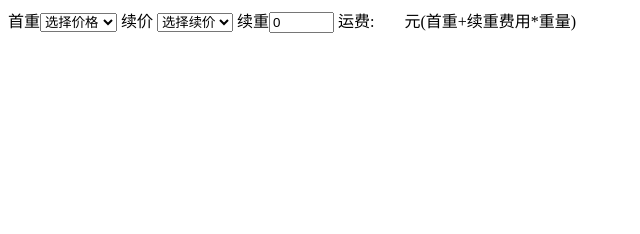
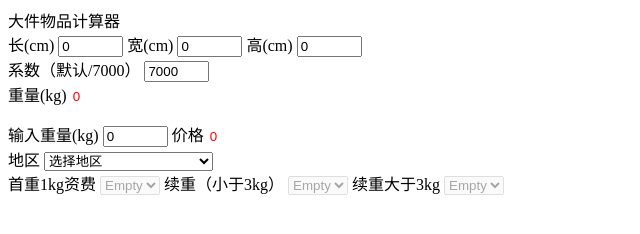
Before and after one commit to zzgyy123/zzgyy123.github.io, a plain HTML site: page index.html in a window 1280 px wide. Shown: the whole page, without its empty margins (0-640 px from the left). Drawn offline with Linux system fonts and the light colour scheme.

Commit message:
calculate weight
calculate weight

```diff
--- a/index.html
+++ b/index.html
@@ -1,47 +1,145 @@
+大件物品计算器
+<br>
+<form onsubmit="return bigAllSelected();">
+	  长(cm)
+	  <input id="big1" size="5" value="0" onFocus="if (value =='0'){value =''}" onBlur="if (value ==''){value='0'}" />
+	  宽(cm)
+	  <input id="big2" size="5" value="0" onFocus="if (value =='0'){value =''}" onBlur="if (value ==''){value='0'}" />
+	  高(cm)
+	  <input id="big3" size="5" value="0" onFocus="if (value =='0'){value =''}" onBlur="if (value ==''){value='0'}" />
+	  <br/>
+	  系数（默认/7000）
+	  <input id="big4" size="5" value="7000" onFocus="if (value =='0'){value =''}" onBlur="if (value ==''){value='0'}" />
+	  <br/>
+	  重量(kg)
+	  <input id="big5" size="10" value="0" style="border:0;background:transparent;width:30px;height:15px;color:#FF0000" />
+</form>
+输入重量(kg)
+<input id="weight" size="5" value="0" onFocus="if (value =='0'){value =''}" onBlur="if (value ==''){value='0'}" />
+价格
+<input id="sum" size="10" value="0" style="border:0;background:transparent;width:30px;height:15px;color:#FF0000" title="最终计费" />
   <form onsubmit="return allSelected();">
-       首重<select id="sel1">
-        <option value="0">选择价格</option>
-        <option value="8" >广东8元</option>
-        <option value="10" >江苏10元</option>
-        <option value="10" >浙江10元</option>
-        <option value="10" >上海10元</option>
-        <option value="12" >安徽12元</option>
-        <option value="12" >北京12元</option>
+      地区
+	  <select id="sel1">
+        <option value="0">选择地区</option>
+        <option value="8" >山东</option>
+        <option value="10" >浙江、江苏、上海</option>
+        <option value="10" >安徽、天津、北京</option>
+        <option value="10" >江西、湖南</option>
+        <option value="12" >山西、广东</option>
+        <option value="12" >湖北、陕西</option>
+        <option value="10" >河南、河北</option>
+        <option value="10" >黑龙江、吉林、辽宁</option>
+        <option value="10" >福建</option>
+        <option value="12" >贵州、广西</option>
+        <option value="12" >云南、四川、重庆</option
+        <option value="10" >海南</option>
+        <option value="10" >内蒙、甘肃、宁夏、青海</option>
+        <option value="10" >新疆</option>
+        <option value="12" >西藏</option>
       </select>
-      续价
-      <select id="sel2">
-        <option value="0">选择续价</option>
-        <option value="1" >广东1元</option>
-        <option value="5" >江苏5元</option>
-        <option value="5" >浙江5元</option>
-        <option value="5" >上海5元</option>
-        <option value="5" >安徽5元</option>
-        <option value="5" >北京5元</option>
+	  <br/>
+      首重1kg资费
+	  <select id="sel2" disabled="disabled">
+        <option value="0">Empty</option>
+        <option value="8" >8</option>
+		<option value="8" >8</option>
+        <option value="10" >10</option>
+		<option value="10" >10</option>
+		<option value="10" >10</option>
+		<option value="10" >10</option>
+		<option value="10" >10</option>
+        <option value="12" >12</option>
+        <option value="12" >12</option>
+        <option value="15" >15</option>
+		<option value="15" >15</option>
+		<option value="18" >18</option>
+		<option value="18" >18</option>
+		<option value="25" >25</option>
+		<option value="25" >25</option>
       </select>
-      续重<input id="sel3" size="5" value="0" onFocus="if (value =='0'){value =''}" onBlur="if (value ==''){value='0'}" title="输入续重重量,不含首重!" />
-        运费:<input id="sum" size="5" style="border:0;background:transparent;width:30px;height:15px;color:#FF0000" title="最终计费" />元(首重+续重费用*重量)
+      续重（小于3kg）
+      <select id="sel3" disabled="disabled">
+        <option value="0">Empty</option>
+        <option value="2" >2</option>
+		<option value="4" >4</option>
+        <option value="6" >6</option>
+		<option value="6" >6</option>
+		<option value="6" >6</option>
+		<option value="6" >6</option>
+		<option value="6" >6</option>
+        <option value="6" >6</option>
+        <option value="8" >8</option>
+        <option value="10" >10</option>
+		<option value="10" >10</option>
+		<option value="12" >12</option>
+		<option value="15" >15</option>
+		<option value="25" >25</option>
+		<option value="25" >25</option>
+      </select>
+	  续重大于3kg
+      <select id="sel4" disabled="disabled">
+        <option value="0">Empty</option>
+        <option value="4" >4</option>
+		<option value="6" >6</option>
+        <option value="8" >8</option>
+		<option value="8" >8</option>
+		<option value="8" >8</option>
+		<option value="8" >8</option>
+		<option value="8" >8</option>
+        <option value="8" >8</option>
+        <option value="10" >10</option>
+        <option value="12" >12</option>
+		<option value="12" >12</option>
+		<option value="14" >14</option>
+		<option value="17" >17</option>
+		<option value="27" >27</option>
+		<option value="27" >27</option>
+      </select>
+</form>
+
 <script type="text/javascript">
-  <!--
 	window.onload = function(){
-        for(var i=1;i<=3;i++){
-            document.forms[0]["sel" + i].onchange = getSum;
+        for(var i=1;i<=4;i++){
+            document.forms[1]["sel" + i].onchange = getSum;
+        }
+		document.getElementById("weight").onchange = getSum;
+		for(var i=1;i<=4;i++){
+            document.forms[0]["big" + i].onchange = getWeight;
         }
     }
 	function getSum(){
 		if(this.nodeName=='SELECT'){
 			var index = this.selectedIndex
-   document.getElementById("sel1").options[index].selected = true;
 			document.getElementById("sel2").options[index].selected = true;
+			document.getElementById("sel3").options[index].selected = true;
+			document.getElementById("sel4").options[index].selected = true;
 		}
         var sum = 0;
-        var val1=parseFloat(document.getElementById("sel1").value);
+        var val1=parseFloat(document.getElementById("weight").value);
         var val2=parseFloat(document.getElementById("sel2").value);
         var val3=parseFloat(document.getElementById("sel3").value);
-        sum=val1+val2*val3;
+		var val4=parseFloat(document.getElementById("sel4").value);
+		if(val1 <=1)
+			sum = val2;
+		else if(val1 > 1 && val1 <=3)
+			sum = val2 + (val1 - 1)*val3;
+		else{
+			sum = val2 + val3*2 + val4*(val1 - 3);
+		}
         document.getElementById('sum').value = sum;
 	}
+	function getWeight(){
+        var sum = 0;
+        var val1=parseFloat(document.getElementById("big1").value);
+        var val2=parseFloat(document.getElementById("big2").value);
+        var val3=parseFloat(document.getElementById("big3").value);
+		var val4=parseFloat(document.getElementById("big4").value);
+        big5=val1*val2*val3/val4;
+        document.getElementById('big5').value = big5;
+	}
     function allSelected(){
-        for(var i=1;i<=3;i++){
+        for(var i=1;i<=4;i++){
             if(document.getElementById("sel" + i).value == 0){
                 alert('请为所有项目选择！');
                 return false;
@@ -49,6 +147,13 @@ function getSum(){
         }
         return true;
     }
-  //-->
+	function bigAllSelected(){
+        for(var i=1;i<=4;i++){
+            if(document.getElementById("big" + i).value == 0){
+                alert('请为所有项目选择！');
+                return false;
+            }
+        }
+        return true;
+    }
 </script>
-    </form>
```
Lines whose indentation alone changed are shown as unchanged.
